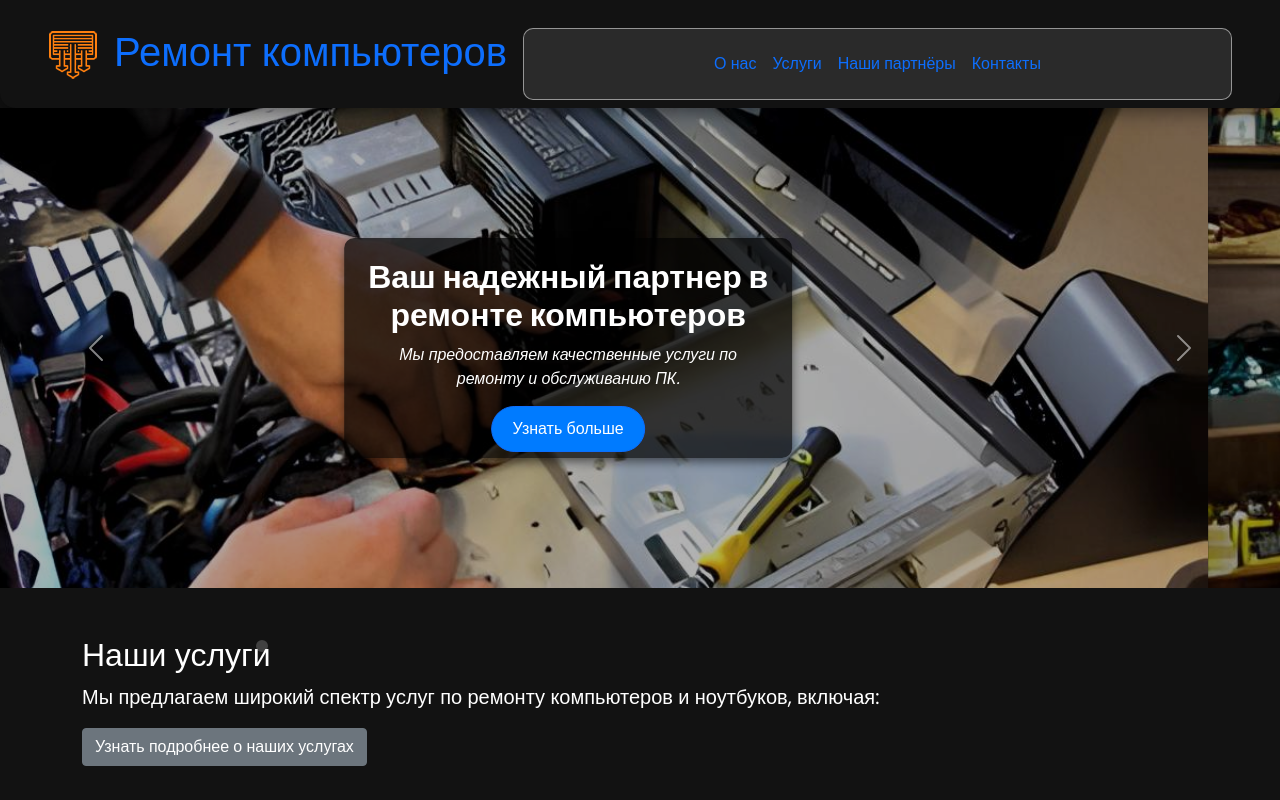
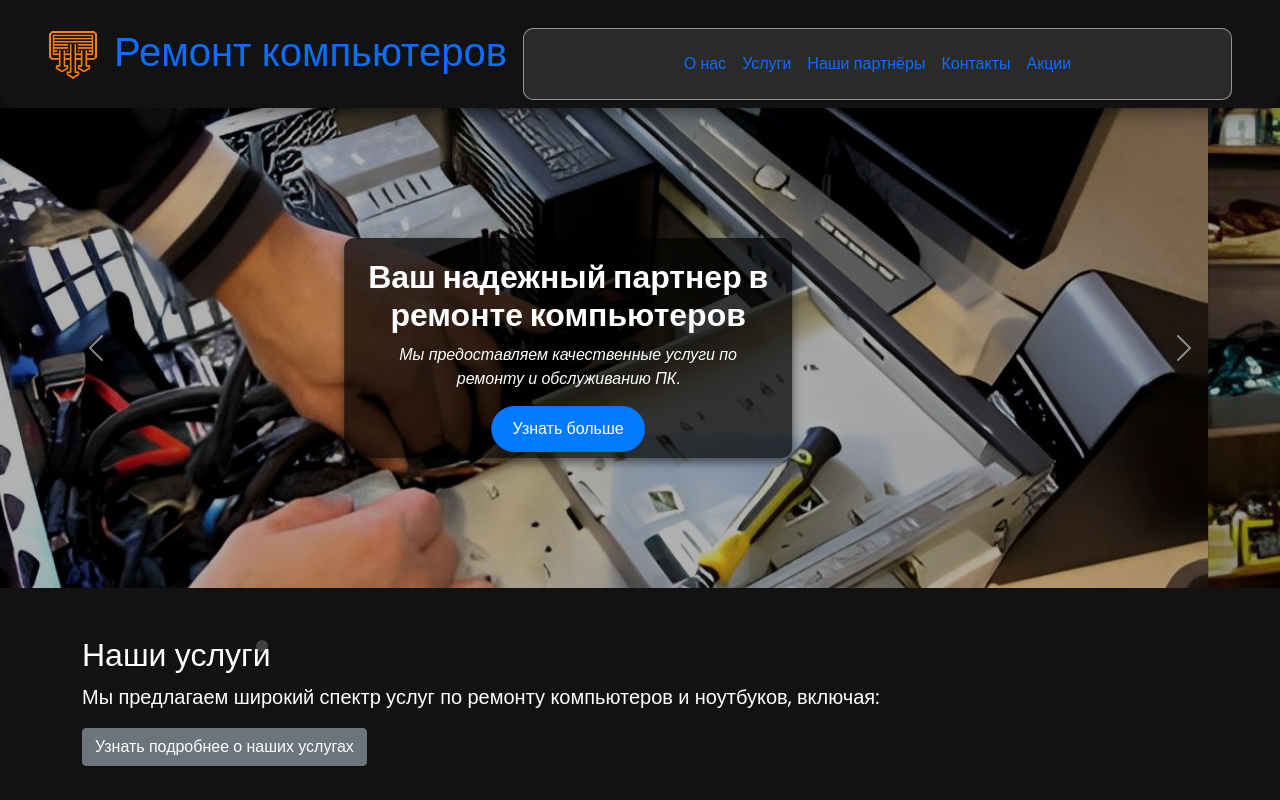
Before and after one commit to Veleses-star/rem, a plain HTML site: page index.html in a window 1280 px wide. Shown: the top 800 px of the page. Drawn offline with nearby package versions, Linux system fonts and the light colour scheme.

Commit message:
Update index.html

```diff
--- a/index.html
+++ b/index.html
@@ -284,6 +284,7 @@
                 <a href="service.html" class="nav-item nav-link">Услуги</a>
                 <a href="partners.html" class="nav-item nav-link">Наши партнёры</a>
                 <a href="contact.html" class="nav-item nav-link">Контакты</a>
+                <a href="promotions.html" class="nav-item nav-link">Акции</a>
             </div>
         </div>
     </nav>
```
